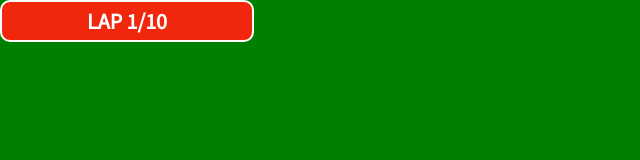
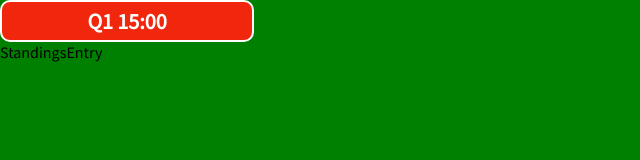
Before and after one commit to KChadwick96/rFactor-2-Overlay-React, a React (Create React App) app: page / in a window 1280 px wide. Shown: the top 160 px of the page, without its empty margins (0-640 px from the left). Built offline with nearby package versions, Linux system fonts and the light colour scheme.

Commit message:
created boilerplate <StandingsEntry /> code

```diff
--- a/src/App.js
+++ b/src/App.js
@@ -1,5 +1,6 @@
 import React, { Component } from "react";
 import SessionOverview from "./components/SessionOverview";
+import StandingsEntry from "./components/StandingsEntry";
 
 class App extends Component {
   render() {
@@ -7,9 +8,11 @@ class App extends Component {
       <div>
         <SessionOverview
           sessionData={{
-            session: "race"
+            session: "practice"
           }}
         />
+
+        <StandingsEntry />
       </div>
     );
   }
--- /dev/null
+++ b/src/components/StandingsEntry/StandingsEntry.js
@@ -0,0 +1,5 @@
+import React from "react";
+
+const StandingsEntry = () => <div>StandingsEntry</div>;
+
+export default StandingsEntry;
--- /dev/null
+++ b/src/components/StandingsEntry/index.js
@@ -0,0 +1,3 @@
+import StandingsEntry from "./StandingsEntry";
+
+export default StandingsEntry;
```
Also changed, not shown: 2 other files (tests, documents, lock files or other folders).
